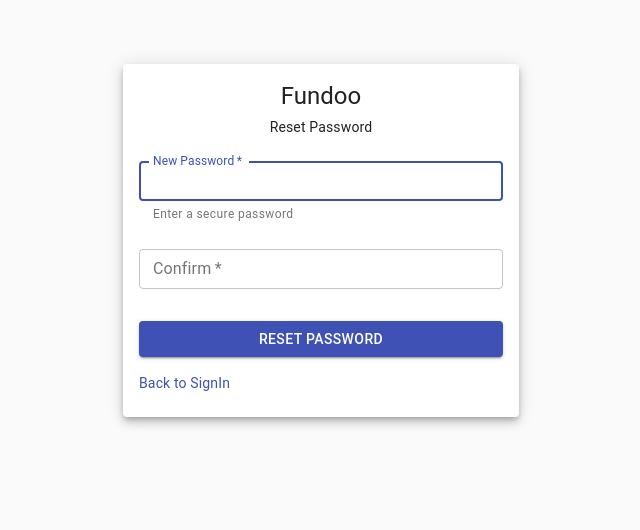
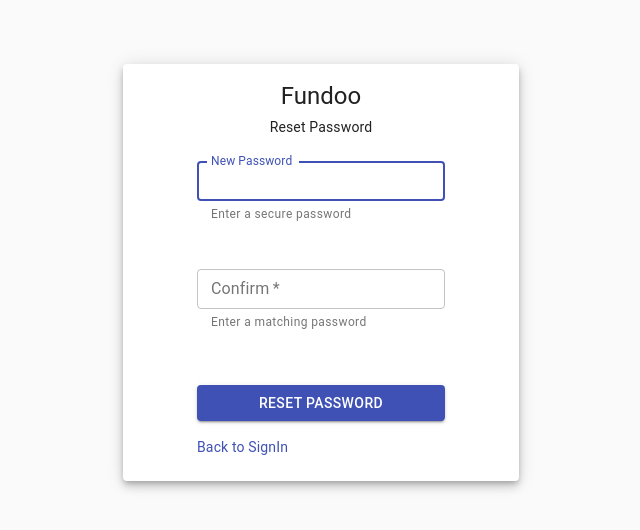
Before and after one commit to Rahulbanjare95/FundooNotes_React, a React (Create React App) app: page /ResetPassword in a window 1280 px wide. Shown: the top 530 px of the page, without its empty margins (319-959 px from the left). Built offline with nearby package versions, Linux system fonts and the light colour scheme.

Commit message:
reafactor(Validations): Use formik and yup to for validations

```diff
--- a/src/Components/ResetPassword.js
+++ b/src/Components/ResetPassword.js
@@ -6,12 +6,15 @@ import CssBaseline from '@material-ui/core/CssBaseline';
 import TextField from '@material-ui/core/TextField';
 import Link from '@material-ui/core/Link';
 import Grid from '@material-ui/core/Grid';
-
 import Typography from '@material-ui/core/Typography';
 import { makeStyles } from '@material-ui/core/styles';
 import Container from '@material-ui/core/Container';
+import { Formik } from "formik";
+import * as Yup from "yup";
+import Error from "./Error";
 
 const useStyles = makeStyles((theme) => ({
+
   paper: {
     marginTop: theme.spacing(8),
     display: 'flex',
@@ -35,10 +38,21 @@ const useStyles = makeStyles((theme) => ({
 
 ));
 
+const validationSchema  = Yup.object().shape({
+  newPassword: Yup.string()
+  .min(4,"Must have minimum Charachters")
+  .required("Required !"),
+  confirm: Yup.string()
+  .oneOf([Yup.ref('newPassword'), null], 'Passwords must match').required('Required!')
+});
+
 export default function SignIn() {
   const classes = useStyles();
 
   return (
+    <Formik initialValues = {{ newPassword: "", confirm: ""}}
+      validationSchema= {validationSchema}>
+      {({ values, errors, touched, handleChange, handleBlur}) => (
           <Container component="main" maxWidth="xs">
           <Card className={classes.paper}  elevation="6">
         <CardContent>
@@ -53,17 +67,22 @@ export default function SignIn() {
           <form className={classes.form} noValidate>
             <TextField
              size="small"
+             type="password"
               variant="outlined"
               margin="normal"
-            required
               fullWidth
               id="newPassword"
               label="New Password"
               name="newPassword"
-            autoComplete="newPassword"
               autoFocus
               helperText={"Enter a secure password"}
+              onChange={handleChange}
+              value={values.newPassword}
+              onBlur={handleBlur}
+              className={touched.newPassword && errors.newPassword ? "has-error"
+              : null}
             />
+            <Error touched={touched.newPassword} message={errors.newPassword}/>
             <TextField
              size="small"
               variant="outlined"
@@ -73,8 +92,14 @@ export default function SignIn() {
               id="confirm"
               label="Confirm"
               name="confirm"
-            autoComplete="confirm"
+              helperText={"Enter a matching password"}
+              onChange={handleChange}
+              value={values.confirm}
+              onBlur={handleBlur}
+              className={touched.confirm && errors.confirm ? "has-error"
+              : null}
             />
+            <Error touched={touched.confirm} message={errors.confirm}/>
             <Button
               type="submit"
               fullWidth
@@ -95,5 +120,8 @@ export default function SignIn() {
         </CardContent>
         </Card>
       </Container>
+      )}
+
+    </Formik>
   );
 }
```
Lines whose indentation alone changed are shown as unchanged.
